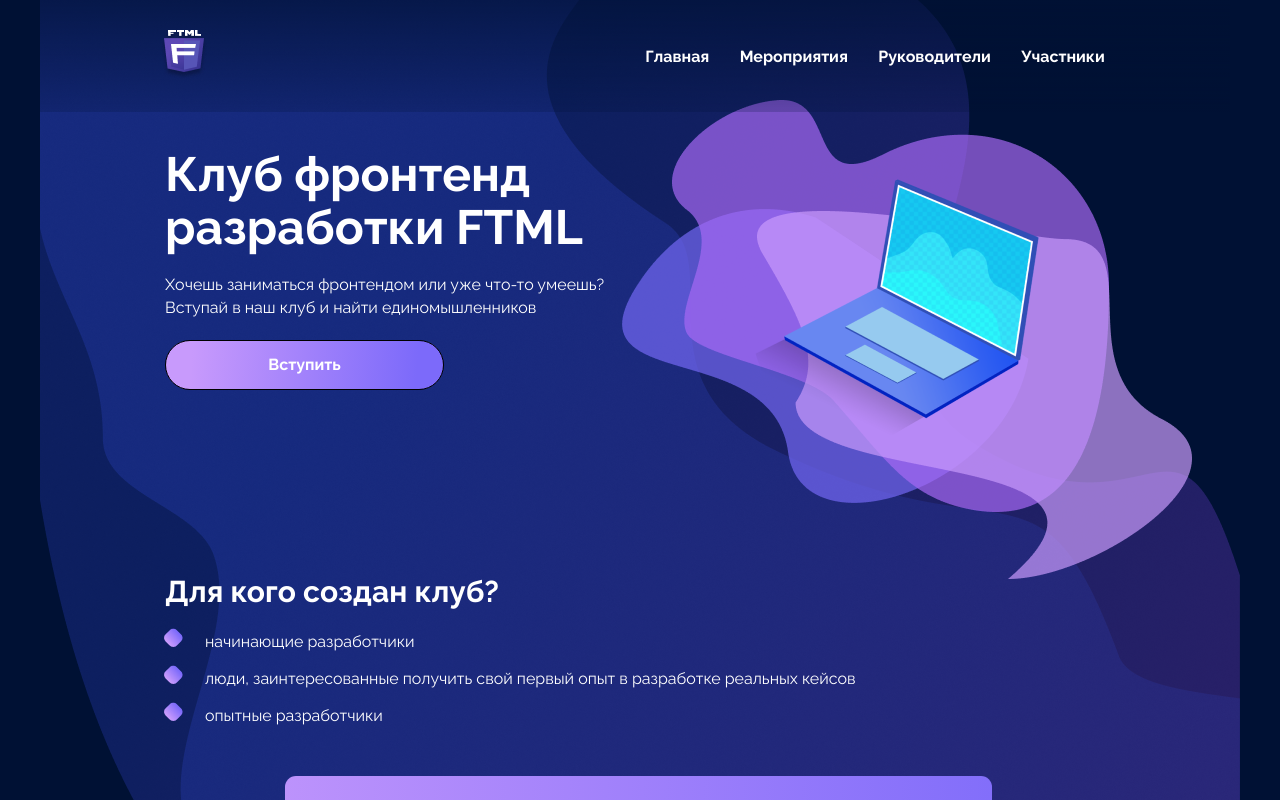
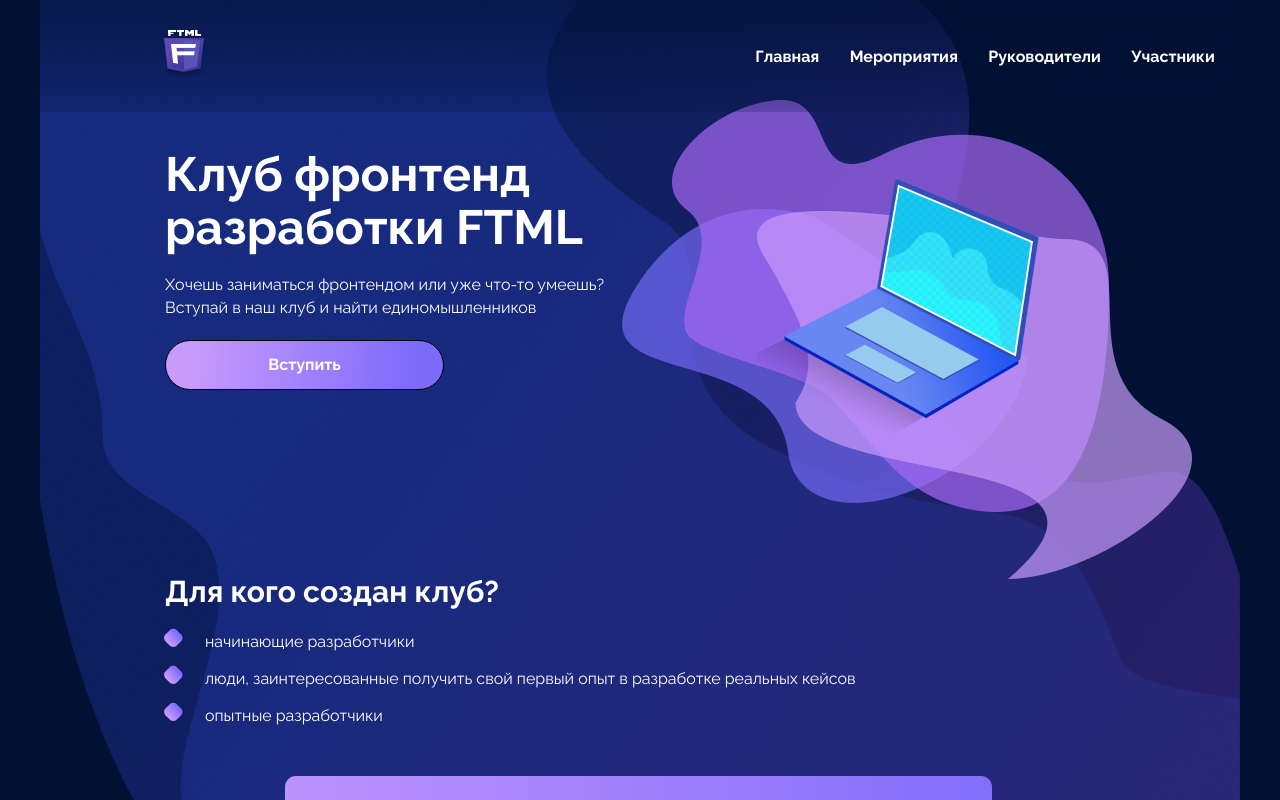
Before and after one commit to ksenia312/FTML-SITE, a React (Create React App) app: page / in a window 1280 px wide. Shown: the top 800 px of the page. Built offline with nearby package versions, Linux system fonts and the light colour scheme; a web font is replaced by a local one.

Commit message:
refactoring header

```diff
--- a/src/components/Header/Header.module.scss
+++ b/src/components/Header/Header.module.scss
@@ -13,7 +13,6 @@
     border: $markup;
     @include flex-settings($a-items:center, $j-content:space-around);
     @include sizes($h:100%, $w:490px);
-    margin-right: 110px;
     .navbarItem {
       display: inline-block;
     }
--- a/src/styles/index.scss
+++ b/src/styles/index.scss
@@ -5,7 +5,7 @@
 
 
 html, body {
-  font-family: Raleway, serif;
+  font-family: Raleway, sans-serif;
   background-color: $b-color;
   position: relative;
   margin: 0 auto;
```
